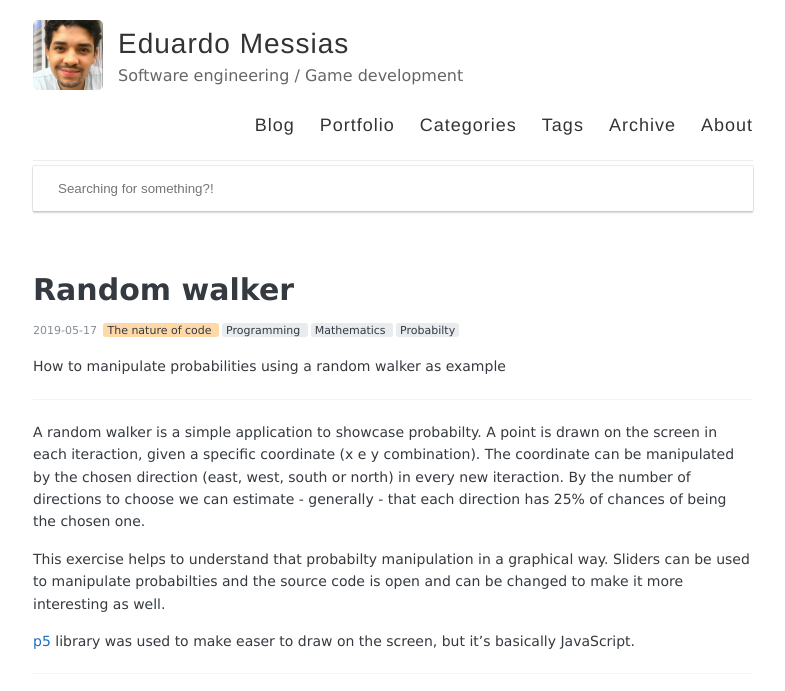
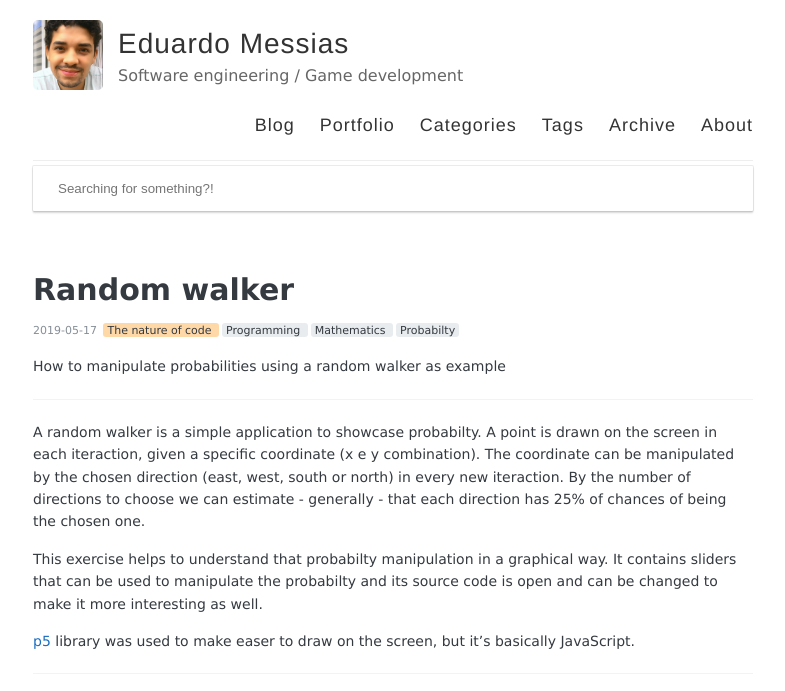
Before and after one commit to eduardomessias/eduardomessias.github.io, a Jekyll site: the page built from _posts/2019-05-17-codenature-random-walker.md, in a window 1280 px wide and 900 px high, cut to the strip 0-691 px from the top of the window. Shown: the whole strip, without its empty margins (247-1032 px from the left). Built offline with Jekyll 4.4.1, drawn with Linux system fonts in a browser that asks for light colours.

Commit message:
Update 2019-05-17-codenature-random-walker.md

```diff
--- a/_posts/2019-05-17-codenature-random-walker.md
+++ b/_posts/2019-05-17-codenature-random-walker.md
@@ -19,7 +19,7 @@ The coordinate can be manipulated by the chosen direction (east, west, south or
 By the number of directions to choose we can estimate - generally - that each direction has 25% of chances of being the chosen one.
 
 This exercise helps to understand that probabilty manipulation in a graphical way.
-Sliders can be used to manipulate probabilties and the source code is open and can be changed to make it more interesting as well.
+It contains sliders that can be used to manipulate the probabilty and its source code is open and can be changed to make it more interesting as well.
 
 [p5](https://p5js.org) library was used to make easer to draw on the screen, but it's basically JavaScript.
 
```
